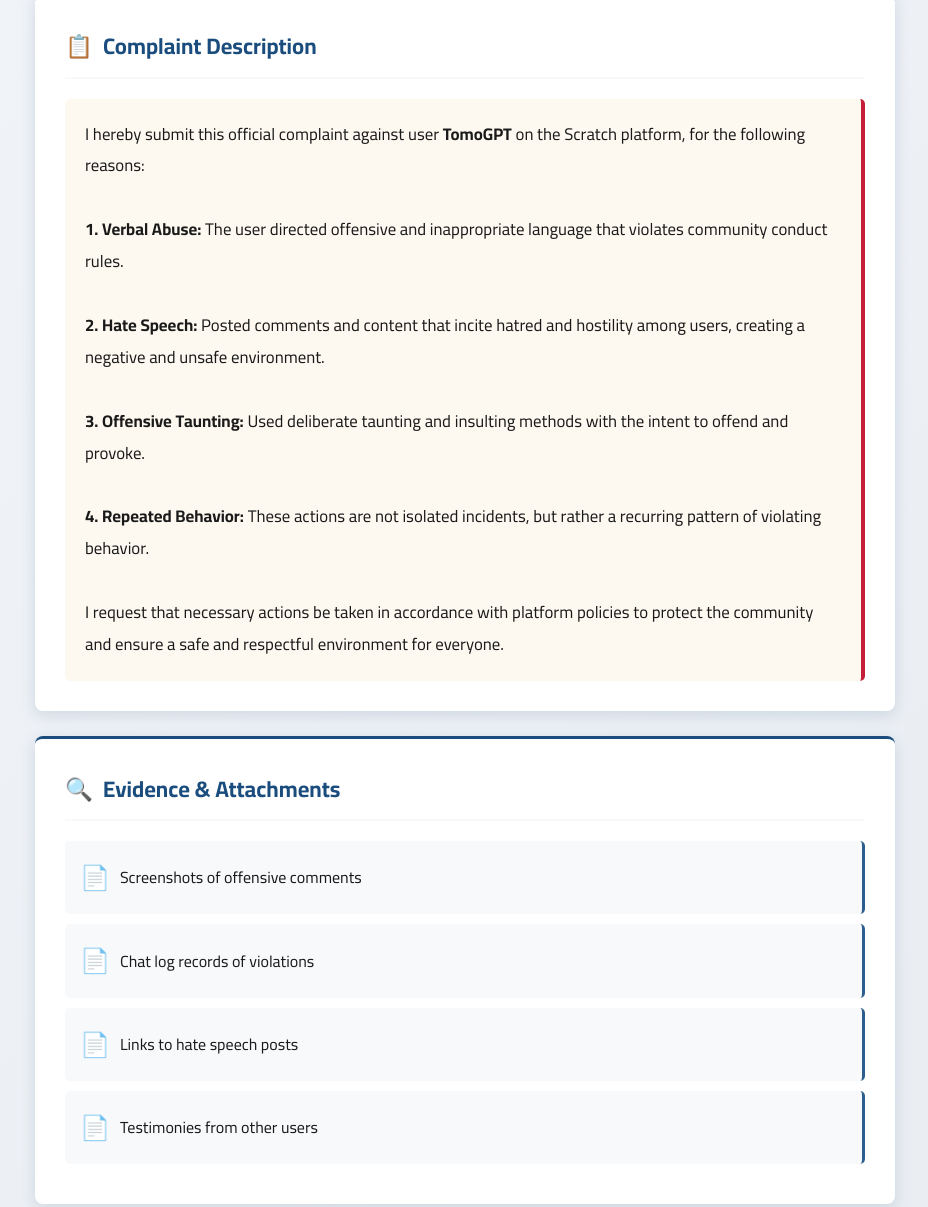
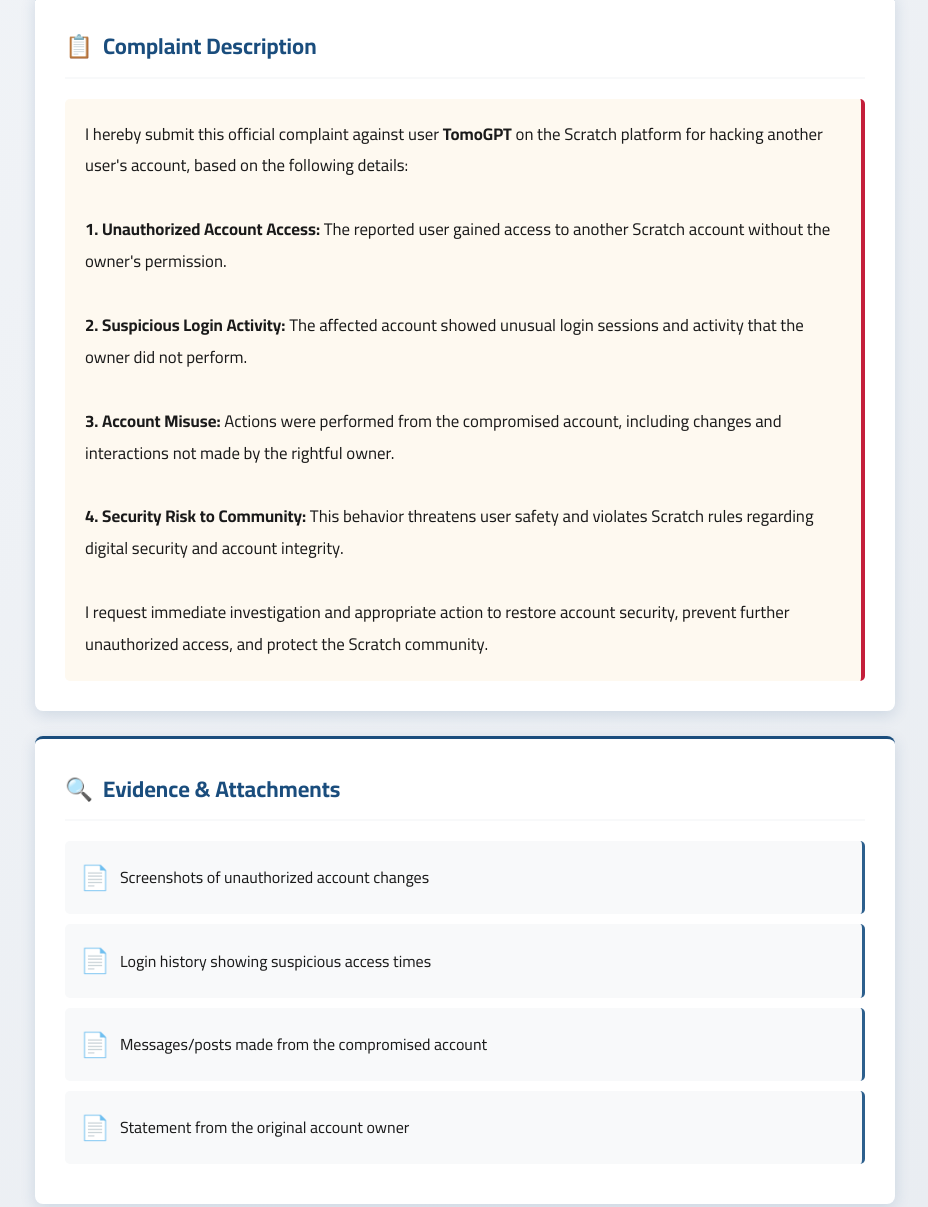
Before and after one commit to jaballh722-ctrl/report, a plain HTML site: page index.html in a window 1280 px wide. Shown: the part 1452-2659 px from the top of the page, without its empty margins (175-1103 px from the left). Drawn offline with Linux system fonts and the light colour scheme.

Commit message:
Update report content to account hacking complaint

```diff
--- a/index.html
+++ b/index.html
@@ -442,11 +442,11 @@
             </h2>
             <div class="info-grid">
                 <div class="info-label">Violation Type</div>
-                <div class="info-value">Inappropriate Behavior & Community Policy Violation</div>
+                <div class="info-value">Account Hacking & Unauthorized Access</div>
             </div>
             <div class="info-grid">
                 <div class="info-label">Categories</div>
-                <div class="info-value">Verbal Abuse | Hate Speech | Offensive Taunting</div>
+                <div class="info-value">Account Compromise | Unauthorized Login | Security Breach</div>
             </div>
         </div>
 
@@ -456,17 +456,17 @@
                 Complaint Description
             </h2>
             <div class="complaint-text">
-                I hereby submit this official complaint against user <strong>TomoGPT</strong> on the Scratch platform, for the following reasons:
+                I hereby submit this official complaint against user <strong>TomoGPT</strong> on the Scratch platform for hacking another user's account, based on the following details:
                 <br><br>
-                <strong>1. Verbal Abuse:</strong> The user directed offensive and inappropriate language that violates community conduct rules.
+                <strong>1. Unauthorized Account Access:</strong> The reported user gained access to another Scratch account without the owner's permission.
                 <br><br>
-                <strong>2. Hate Speech:</strong> Posted comments and content that incite hatred and hostility among users, creating a negative and unsafe environment.
+                <strong>2. Suspicious Login Activity:</strong> The affected account showed unusual login sessions and activity that the owner did not perform.
                 <br><br>
-                <strong>3. Offensive Taunting:</strong> Used deliberate taunting and insulting methods with the intent to offend and provoke.
+                <strong>3. Account Misuse:</strong> Actions were performed from the compromised account, including changes and interactions not made by the rightful owner.
                 <br><br>
-                <strong>4. Repeated Behavior:</strong> These actions are not isolated incidents, but rather a recurring pattern of violating behavior.
+                <strong>4. Security Risk to Community:</strong> This behavior threatens user safety and violates Scratch rules regarding digital security and account integrity.
                 <br><br>
-                I request that necessary actions be taken in accordance with platform policies to protect the community and ensure a safe and respectful environment for everyone.
+                I request immediate investigation and appropriate action to restore account security, prevent further unauthorized access, and protect the Scratch community.
             </div>
         </div>
 
@@ -476,10 +476,10 @@
                 Evidence & Attachments
             </h2>
             <ul class="evidence-list">
-                <li class="evidence-item">Screenshots of offensive comments</li>
-                <li class="evidence-item">Chat log records of violations</li>
-                <li class="evidence-item">Links to hate speech posts</li>
-                <li class="evidence-item">Testimonies from other users</li>
+                <li class="evidence-item">Screenshots of unauthorized account changes</li>
+                <li class="evidence-item">Login history showing suspicious access times</li>
+                <li class="evidence-item">Messages/posts made from the compromised account</li>
+                <li class="evidence-item">Statement from the original account owner</li>
             </ul>
         </div>
 
```
